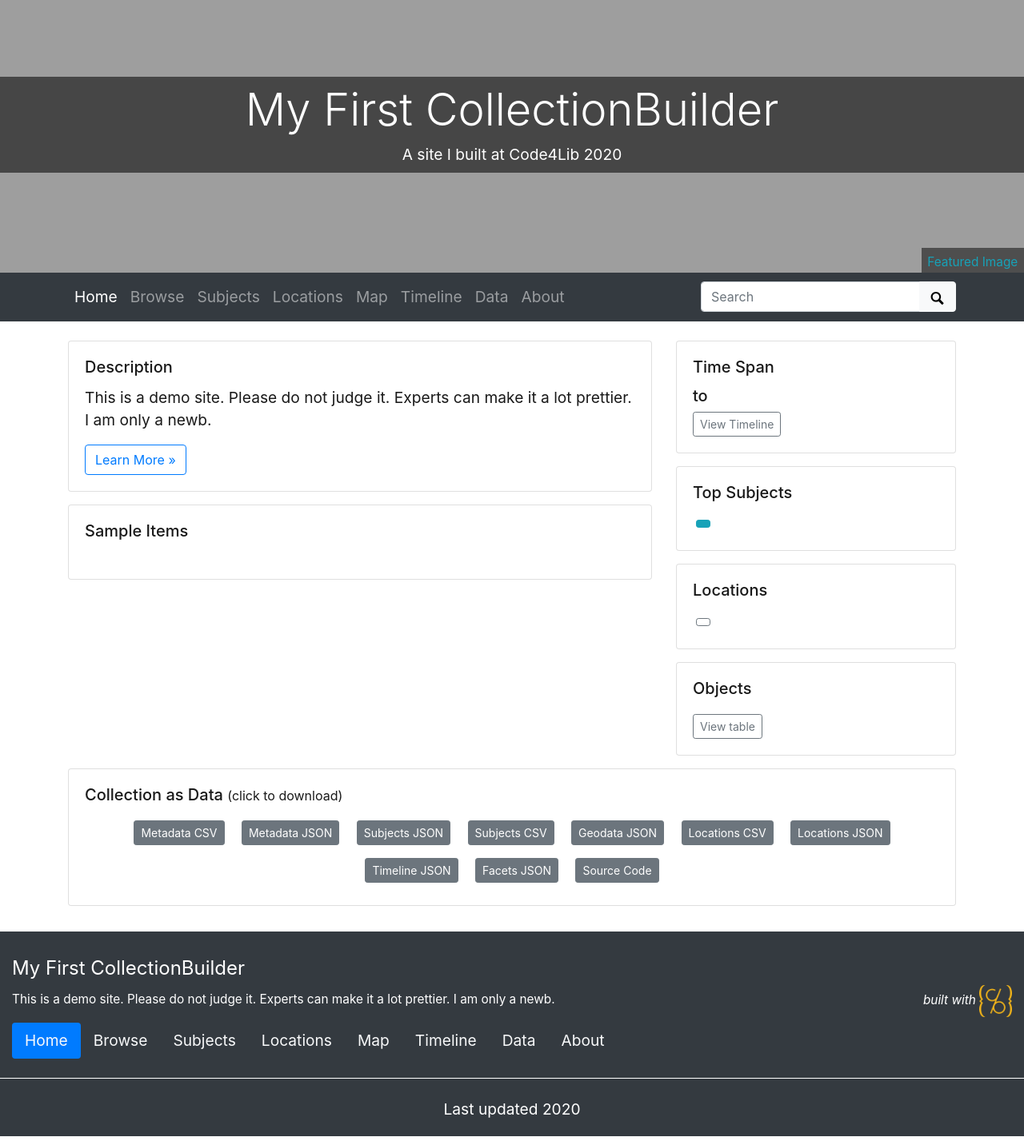
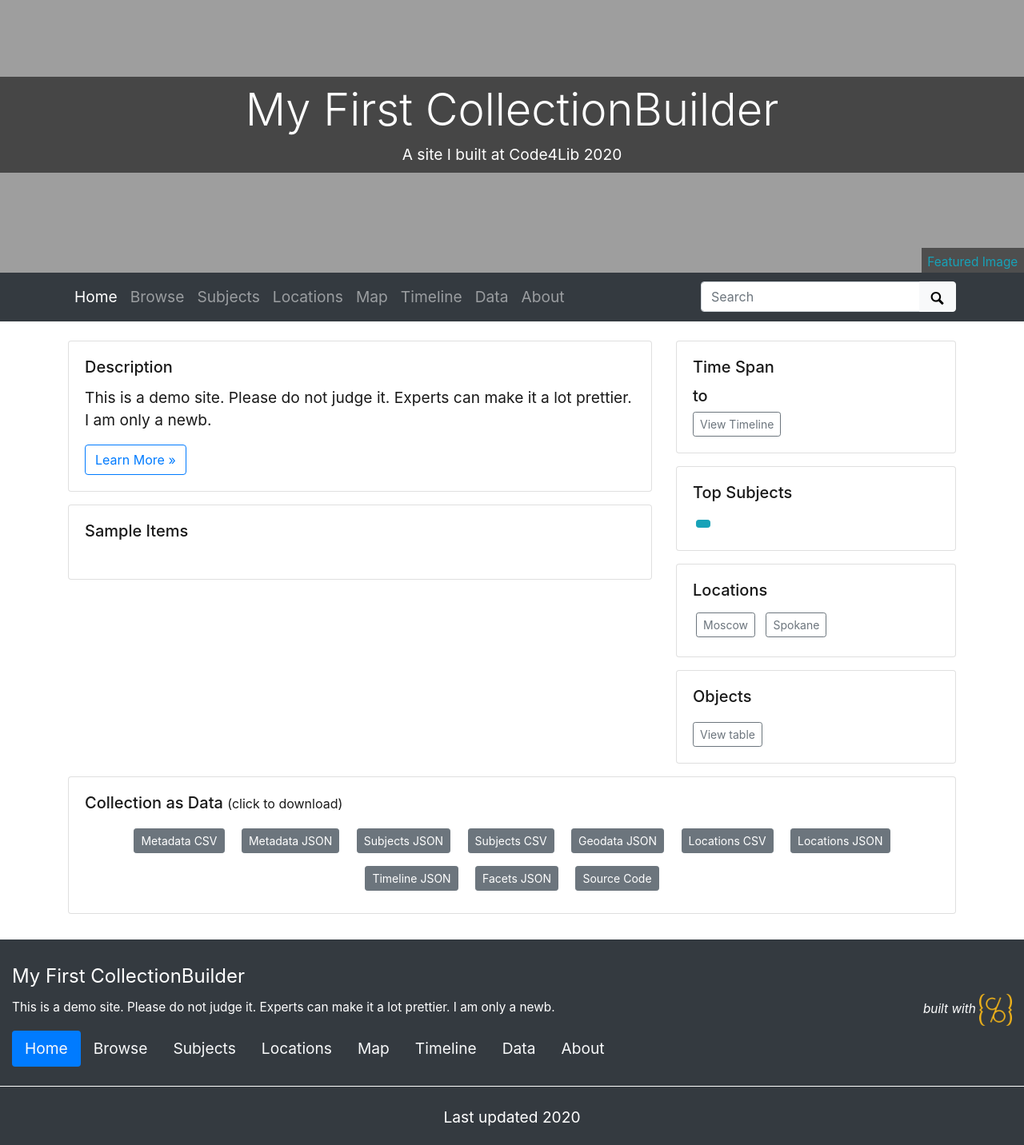
Before and after one commit to jlynch2121/collection-builder-demo, a Jekyll site: the page built from index.md, in a window 1280 px wide. Shown: the whole page at 80% size. Built offline with Jekyll 4.4.1, drawn with Linux system fonts in a browser that asks for light colours.

Commit message:
Update theme.yml

```diff
--- a/_data/theme.yml
+++ b/_data/theme.yml
@@ -20,7 +20,7 @@
 featured-subjects: # separate by semi-colon(';')
 featured-subjects-max: 5 # set number of top subjects to display if auto generating
 # Same as subjects above. Leave blank for automatically generated locations. Or add locations you'd like to feature. For list see data/places.csv
-featured-locations: # separate by semi-colon(';')
+featured-locations: Moscow;Spokane # separate by semi-colon(';')
 featured-locations-max: 3 # set number of top locations to display if auto generating
 
 ##########
@@ -52,7 +52,7 @@
 ##########
 # LOCATIONS PAGE
 #
-locations-fields: Moscow;Spokane # set the field to be featured in the cloud
+locations-fields: location # set the field to be featured in the cloud
 locations-min: 1 # min size for subject cloud, too many terms = slow load time!
 locations-stopwords: # set of subjects separated by ; that will be removed from display, e.g. boxers;boxing
 
```
